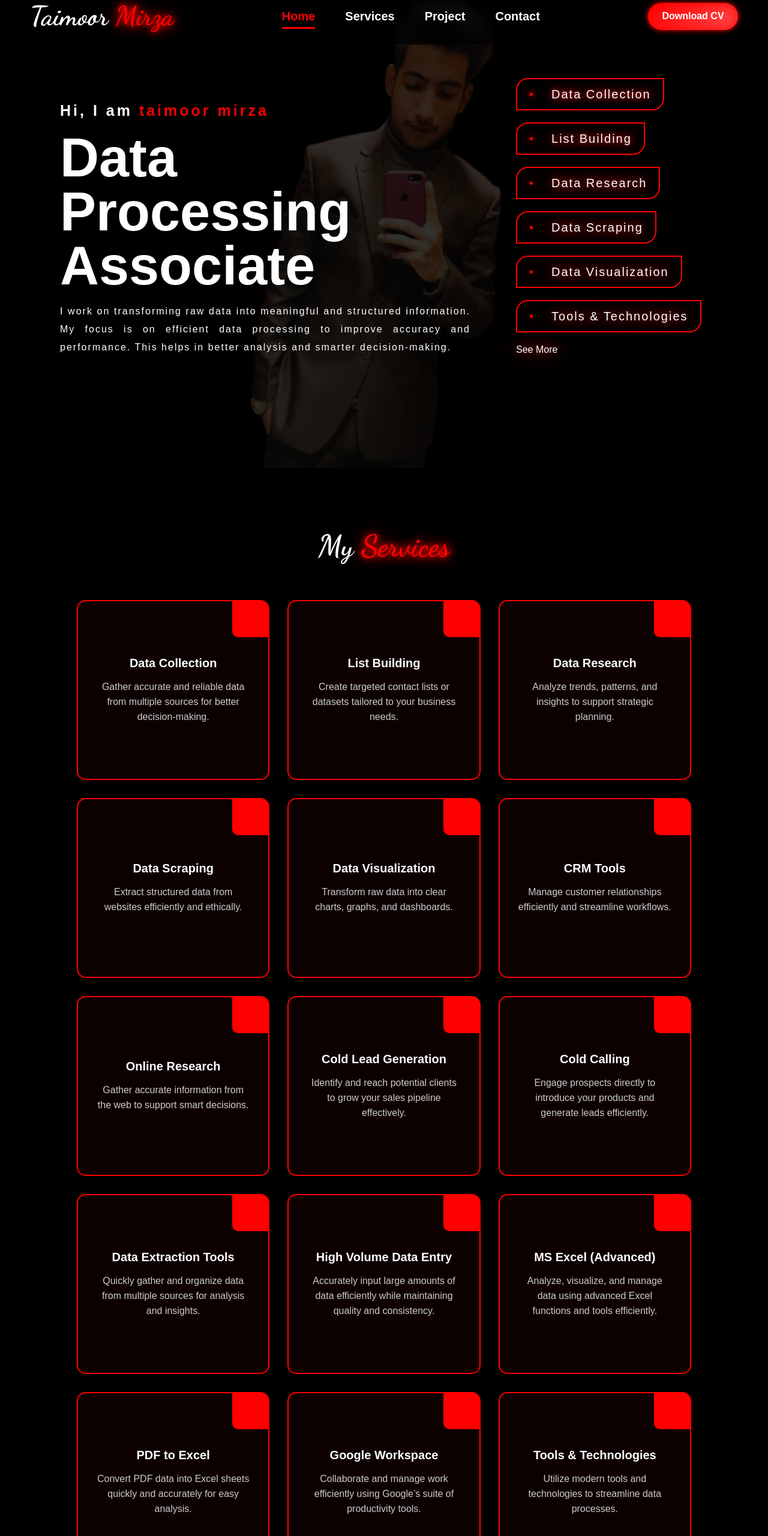
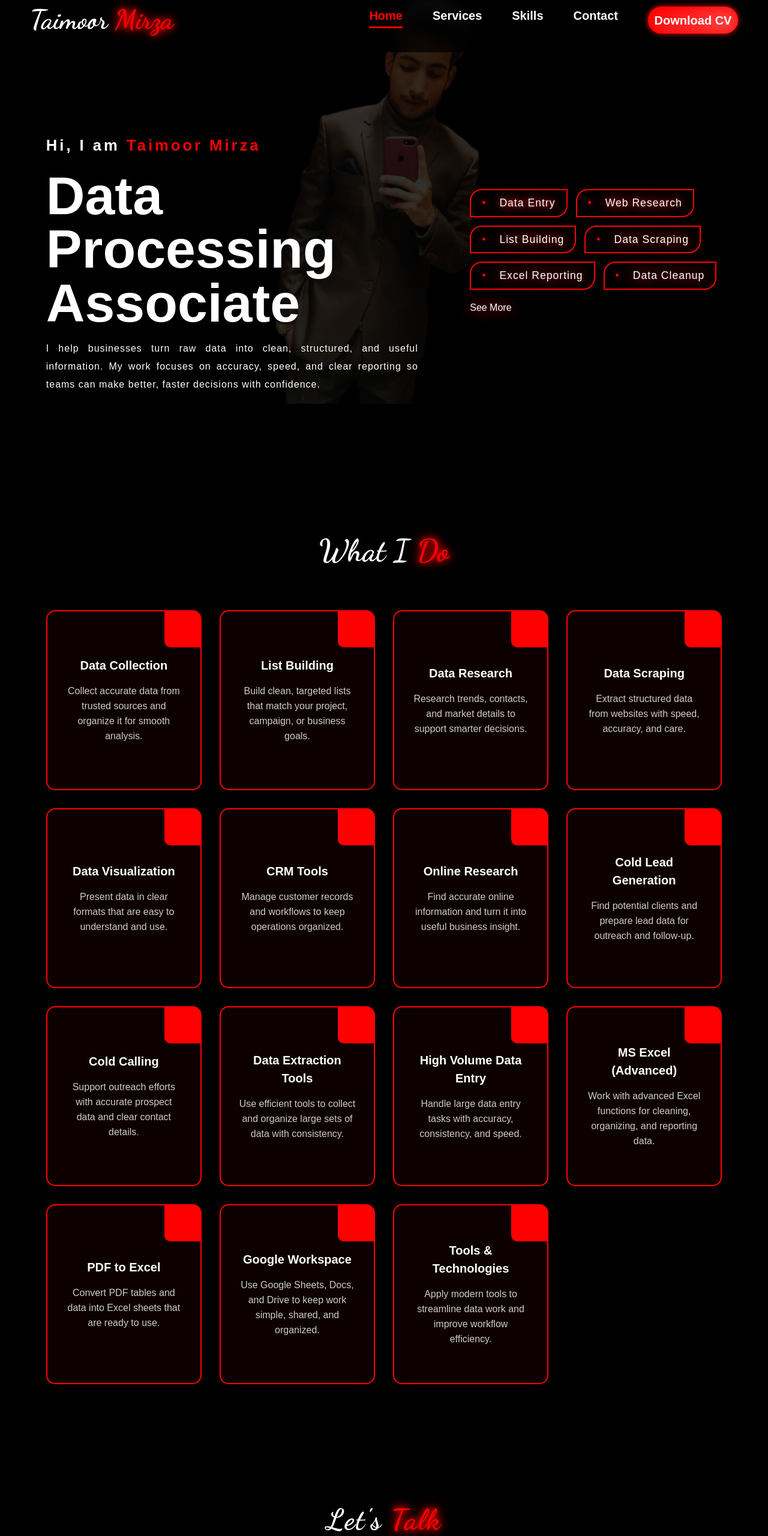
Before and after one commit to ebadmirza2005/taimoor-portfolio, a plain HTML site: page index.html in a window 1280 px wide. Shown: the part 20-2580 px from the top of the page at 60% size. Drawn offline with nearby package versions, Linux system fonts and the light colour scheme.

Commit message:
small things change in contact section

```diff
--- a/index.html
+++ b/index.html
@@ -4,7 +4,8 @@
 <head>
   <meta charset="UTF-8" />
   <meta name="viewport" content="width=device-width, initial-scale=1.0" />
-  <title>Project</title>
+  <title>Taimoor Mirza | Data Processing Associate</title>
+  <meta name="description" content="Taimoor Mirza is a data processing associate focused on data collection, research, list building, scraping, and Excel-based reporting." />
   <link rel="stylesheet" href="style.css" />
   <!-- Google Fonts -->
   <link href="https://fonts.googleapis.com/css2?family=Dancing+Script:wght@400..700&display=swap" rel="stylesheet" />
@@ -28,16 +29,16 @@
         </div>
         <ul id="nav-links">
           <li>
-            <a href="#" class="nav-link active">Home</span></a>
+            <a href="#" class="nav-link active">Home</a>
           </li>
           <li><a href="#service" class="nav-link">Services</a></li>
-          <li><a href="#" class="nav-link">Project</a></li>
+          <li><a href="#service" class="nav-link">Skills</a></li>
           <li><a href="#contact" class="nav-link">Contact</a></li>
+          <li class="cv">
+            <a href="assets/CV-TM.pdf" target="_blank" rel="noopener">Download CV</a>
+          </li>
         </ul>
       </nav>
-      <div class="cv">
-        <a href="assets/CV-TM.pdf" target="_blank">Download CV</a>
-      </div>
     </header>
     <!-- End Header -->
 
@@ -45,22 +46,21 @@
 
     <section class="section-one">
       <div class="detail-section" data-aos="fade-right">
-        <h3>Hi, I am <span style="color: red">taimoor mirza</span></h3>
+        <h3>Hi, I am <span style="color: red">Taimoor Mirza</span></h3>
         <h2>Data Processing Associate</h2>
         <p>
-          I work on transforming raw data into meaningful and structured
-          information. My focus is on efficient data processing to improve
-          accuracy and performance. This helps in better analysis and smarter
-          decision-making.
+          I help businesses turn raw data into clean, structured, and useful information.
+          My work focuses on accuracy, speed, and clear reporting so teams can make better,
+          faster decisions with confidence.
         </p>
       </div>
       <div class="tag-list" data-aos="fade-left">
-        <span>Data Collection</span>
+        <span>Data Entry</span>
+        <span>Web Research</span>
         <span>List Building</span>
-        <span>Data Research</span>
         <span>Data Scraping</span>
-        <span>Data Visualization</span>
-        <span>Tools & Technologies</span>
+        <span>Excel Reporting</span>
+        <span>Data Cleanup</span>
         <a href="#service">See More</a>
       </div>
     </section>
@@ -69,169 +69,128 @@
 
     <section id="service" class="section-two">
 
-      <h1 class="services-title" data-aos="fade-down">My <span>Services</span></h1>
+      <h1 class="services-title" data-aos="fade-down">What I <span>Do</span></h1>
 
       <div class="services-container">
 
         <div class="service-card" data-aos="fade-right">
           <div class="shape"></div>
           <h3>Data Collection</h3>
-          <p>Gather accurate and reliable data from multiple sources for better decision-making.</p>
+          <p>Collect accurate data from trusted sources and organize it for smooth analysis.</p>
         </div>
 
         <div class="service-card" data-aos="fade-right">
           <div class="shape"></div>
           <h3>List Building</h3>
-          <p>Create targeted contact lists or datasets tailored to your business needs.</p>
+          <p>Build clean, targeted lists that match your project, campaign, or business goals.</p>
         </div>
 
         <div class="service-card" data-aos="fade-right">
           <div class="shape"></div>
           <h3>Data Research</h3>
-          <p>Analyze trends, patterns, and insights to support strategic planning.</p>
+          <p>Research trends, contacts, and market details to support smarter decisions.</p>
         </div>
 
         <div class="service-card" data-aos="fade-right">
           <div class="shape"></div>
           <h3>Data Scraping</h3>
-          <p>Extract structured data from websites efficiently and ethically.</p>
+          <p>Extract structured data from websites with speed, accuracy, and care.</p>
         </div>
 
         <div class="service-card" data-aos="fade-right">
           <div class="shape"></div>
           <h3>Data Visualization</h3>
-          <p>Transform raw data into clear charts, graphs, and dashboards.</p>
+          <p>Present data in clear formats that are easy to understand and use.</p>
         </div>
 
         <div class="service-card" data-aos="fade-right">
           <div class="shape"></div>
           <h3>CRM Tools</h3>
-          <p>Manage customer relationships efficiently and streamline workflows.</p>
+          <p>Manage customer records and workflows to keep operations organized.</p>
         </div>
 
         <div class="service-card" data-aos="fade-right">
           <div class="shape"></div>
           <h3>Online Research</h3>
-          <p>Gather accurate information from the web to support smart decisions.</p>
+          <p>Find accurate online information and turn it into useful business insight.</p>
         </div>
 
         <div class="service-card" data-aos="fade-right">
           <div class="shape"></div>
           <h3>Cold Lead Generation</h3>
-          <p>Identify and reach potential clients to grow your sales pipeline effectively.</p>
+          <p>Find potential clients and prepare lead data for outreach and follow-up.</p>
         </div>
 
         <div class="service-card" data-aos="fade-right">
           <div class="shape"></div>
           <h3>Cold Calling</h3>
-          <p>Engage prospects directly to introduce your products and generate leads efficiently.</p>
+          <p>Support outreach efforts with accurate prospect data and clear contact details.</p>
         </div>
 
         <div class="service-card" data-aos="fade-right">
           <div class="shape"></div>
           <h3>Data Extraction Tools</h3>
-          <p>Quickly gather and organize data from multiple sources for analysis and insights.</p>
+          <p>Use efficient tools to collect and organize large sets of data with consistency.</p>
         </div>
 
         <div class="service-card" data-aos="fade-right">
           <div class="shape"></div>
           <h3>High Volume Data Entry</h3>
-          <p>Accurately input large amounts of data efficiently while maintaining quality and consistency.</p>
+          <p>Handle large data entry tasks with accuracy, consistency, and speed.</p>
         </div>
 
         <div class="service-card" data-aos="fade-right">
           <div class="shape"></div>
           <h3>MS Excel (Advanced)</h3>
-          <p>Analyze, visualize, and manage data using advanced Excel functions and tools efficiently.</p>
+          <p>Work with advanced Excel functions for cleaning, organizing, and reporting data.</p>
         </div>
 
         <div class="service-card" data-aos="fade-right">
           <div class="shape"></div>
           <h3>PDF to Excel</h3>
-          <p>Convert PDF data into Excel sheets quickly and accurately for easy analysis.</p>
+          <p>Convert PDF tables and data into Excel sheets that are ready to use.</p>
         </div>
 
         <div class="service-card" data-aos="fade-right">
           <div class="shape"></div>
           <h3>Google Workspace</h3>
-          <p>Collaborate and manage work efficiently using Google’s suite of productivity tools.</p>
+          <p>Use Google Sheets, Docs, and Drive to keep work simple, shared, and organized.</p>
         </div>
 
         <div class="service-card" data-aos="fade-right">
           <div class="shape"></div>
           <h3>Tools & Technologies</h3>
-          <p>Utilize modern tools and technologies to streamline data processes.</p>
+          <p>Apply modern tools to streamline data work and improve workflow efficiency.</p>
         </div>
 
       </div>
     </section>
 
     <!-- Section Three -->
-<!--
-    <section class="projects" id="projects">
-
-      <h2 class="section-title">My Projects</h2>
-
-      <div class="projects-container">
-
-        <div class="project-card">
-          <img src="project1.jpg">
-
-          <div class="project-info">
-            <h3>Data Scraping Tool</h3>
-            <p>Automated tool for collecting large datasets.</p>
-            <a href="#">View Project</a>
-          </div>
-        </div>
-
-        <div class="project-card">
-          <img src="project2.jpg">
-
-          <div class="project-info">
-            <h3>Lead Generation System</h3>
-            <p>Advanced prospect list building system.</p>
-            <a href="#">View Project</a>
-          </div>
-        </div>
-
-        <div class="project-card">
-          <img src="project3.jpg">
-
-          <div class="project-info">
-            <h3>Data Visualization</h3>
-            <p>Interactive dashboards for analytics.</p>
-            <a href="#">View Project</a>
-          </div>
-        </div>
-
-      </div>
-
-    </section> -->
-
     <!-- Section Four -->
 
     <section class="section-four" id="contact">
 
-      <h1 class="contact-heading" data-aos="fade-down">Get In <span>Touch</span></h1>
+      <h1 class="contact-heading" data-aos="fade-down">Let's <span>Talk</span></h1>
 
       <div class="contact-container">
 
         <div class="contact-left" data-aos="fade-right">
 
           <div class="contact-card">
-            <i class="fa-solid fa-envelope"></i>
+            <i class='bx bx-envelope'></i>
             <h3>Email</h3>
-            <p>example@email.com</p>
+            <p>taimoormirza757@gmail.com</p>
           </div>
 
           <div class="contact-card">
-            <i class="fa-solid fa-phone"></i>
+            <i class='bx bx-phone'></i>
             <h3>Phone</h3>
-            <p>+92 300 000000</p>
+            <p>+92 311 2719180  </p>
           </div>
 
           <div class="contact-card">
-            <i class="fa-solid fa-location-dot"></i>
+            <i class='bx bx-map'></i>
             <h3>Location</h3>
             <p>Pakistan</p>
           </div>
--- a/script.js
+++ b/script.js
@@ -1,33 +1,27 @@
-// Hamburger Menu on Mobile
-
-
 const hamburger = document.getElementById('hamburger');
 const navLinks = document.getElementById('nav-links');
 
+if (hamburger && navLinks) {
   hamburger.addEventListener('click', () => {
     navLinks.classList.toggle('show');
     hamburger.classList.toggle('active');
   });
+}
 
+const links = document.querySelectorAll('.nav-link');
 
-//   Active Links
-
- let links = document.querySelectorAll(".nav-link");
-
-links.forEach(link => {
-  link.addEventListener("click", function() {
-      links.forEach(nav => nav.classList.remove("active"));
-      this.classList.add("active");
+links.forEach((link) => {
+  link.addEventListener('click', function () {
+    links.forEach((nav) => nav.classList.remove('active'));
+    this.classList.add('active');
   });
 });
 
+const cursor = document.querySelector('.cursor');
 
-// Custom Cursor Only Protfolio
-
-
-let cursor = document.querySelector(".cursor");
-
-document.addEventListener("mousemove", (e) => {
-    cursor.style.left = e.clientX + "px";
-    cursor.style.top = e.clientY + "px";
+if (cursor && window.matchMedia('(pointer: fine)').matches) {
+  document.addEventListener('mousemove', (e) => {
+    cursor.style.left = `${e.clientX}px`;
+    cursor.style.top = `${e.clientY}px`;
   });
+}
--- a/style.css
+++ b/style.css
@@ -8,6 +8,7 @@ body {
     background-color: black;
     font-family: 'Poppins', sans-serif;
     color: white;
+    line-height: 1.5;
     overflow-x: hidden;
 }
 
@@ -29,34 +30,27 @@ html {
 
 ::-webkit-scrollbar {
     width: 10px;
-    /* scrollbar width */
 }
 
 ::-webkit-scrollbar-track {
     background: #111;
-    /* track color */
     border-radius: 10px;
 }
 
 ::-webkit-scrollbar-thumb {
     background-color: red;
-    /* thumb color */
     border-radius: 10px;
     border: 2px solid #111;
-    /* optional border to give padding */
 }
 
 ::-webkit-scrollbar-thumb:hover {
     background-color: #ff4d4d;
-    /* hover effect */
 }
 
 /* Firefox */
 * {
     scrollbar-width: thin;
-    /* "auto" or "thin" */
     scrollbar-color: red #111;
-    /* thumb color, track color */
 }
 
 /* Header & Navbar */
@@ -88,7 +82,7 @@ header {
 
 h1 {
     font-family: 'Dancing Script', cursive;
-    font-size: 45px;
+    font-size: clamp(2rem, 4vw, 2.8rem);
     color: white;
     transition: transform 0.5s ease;
 }
@@ -194,7 +188,7 @@ nav ul li a:hover::after {
 .cv {
     display: flex;
     width: 150px;
-    height: 45px;
+    min-height: 45px;
     align-items: center;
     justify-content: center;
     border-radius: 25px;
@@ -218,12 +212,14 @@ nav ul li a:hover::after {
 /* Home Section */
 .section-one {
     display: flex;
-    justify-content: center;
-    padding: 150px 40px 0 100px;
+    align-items: center;
+    justify-content: space-between;
+    gap: 40px;
+    padding: 140px 6vw 60px;
     width: 100%;
-    height: 100vh;
+    min-height: 100vh;
     background: linear-gradient(rgba(0, 0, 0, 0.8), rgba(0, 0, 0, 0.8)), url('assets/taimoor.png');
-    background-size: 50%;
+    background-size: min(42vw, 520px);
     background-position: top center;
     background-repeat: no-repeat;
     animation: fadeIn 2s ease forwards;
@@ -243,18 +239,18 @@ nav ul li a:hover::after {
 
 .detail-section {
     margin-top: 40px;
-    width: 80%;
+    width: min(650px, 100%);
 }
 
 .detail-section h3 {
     margin-bottom: 20px;
-    font-size: 25px;
+    font-size: clamp(1rem, 2.2vw, 1.6rem);
     letter-spacing: 4px;
 }
 
 .detail-section h2 {
-    font-size: 90px;
-    width: 100px;
+    font-size: clamp(2.8rem, 7vw, 5.6rem);
+    width: auto;
     color: white;
     line-height: 1;
     animation: floatText 3s ease-in-out infinite;
@@ -262,10 +258,11 @@ nav ul li a:hover::after {
 
 .detail-section p {
     margin-top: 15px;
-    width: 90%;
+    width: 100%;
+    max-width: 620px;
     text-align: justify;
-    letter-spacing: 2px;
-    line-height: 30px;
+    letter-spacing: 1px;
+    line-height: 1.9;
 }
 
 @keyframes floatText {
@@ -281,7 +278,11 @@ nav ul li a:hover::after {
 }
 
 .tag-list {
-    width: 40%;
+    width: min(420px, 100%);
+    display: flex;
+    flex-wrap: wrap;
+    gap: 14px;
+    justify-content: flex-start;
 }
 
 .tag-list span::before {
@@ -291,14 +292,13 @@ nav ul li a:hover::after {
 }
 
 .tag-list span {
-    padding: 5px 20px;
+    padding: 8px 18px;
     width: fit-content;
     display: flex;
-    margin-bottom: 20px;
-    gap: 20px;
-    line-height: 40px;
-    font-size: 20px;
-    letter-spacing: 2px;
+    align-items: center;
+    gap: 14px;
+    font-size: clamp(0.9rem, 2vw, 1.1rem);
+    letter-spacing: 1px;
     border: 2px solid red;
     border-radius: 20px 0;
 
@@ -330,6 +330,7 @@ nav ul li a:hover::after {
 .tag-list a {
     text-decoration: none;
     color: white;
+    margin-top: 4px;
 }
 
 
@@ -373,13 +374,13 @@ nav ul li a:hover::after {
 }
 
 .section-two {
-    padding: 100px 10%;
+    padding: 100px 6vw;
     background: black;
 }
 
 .services-title {
     text-align: center;
-    font-size: 50px;
+    font-size: clamp(2rem, 4vw, 3.2rem);
     margin-bottom: 60px;
 }
 
@@ -390,7 +391,7 @@ nav ul li a:hover::after {
 /* Grid */
 .services-container {
     display: grid;
-    grid-template-columns: repeat(3, 1fr);
+    grid-template-columns: repeat(auto-fit, minmax(220px, 1fr));
     gap: 30px;
 }
 
@@ -402,7 +403,8 @@ nav ul li a:hover::after {
     align-items: center;
     justify-content: center;
     padding: 40px 30px;
-    height: 300px;
+    min-height: 300px;
+    height: auto;
     border: 2px solid red;
     border-radius: 15px;
     background: rgba(255, 0, 0, 0.05);
@@ -452,7 +454,7 @@ nav ul li a:hover::after {
 }
 
 .section-four {
-    padding: 90px 10%;
+    padding: 90px 6vw;
     background: #000;
     color: white;
     position: relative;
@@ -460,7 +462,7 @@ nav ul li a:hover::after {
 
 .contact-heading {
     text-align: center;
-    font-size: 44px;
+    font-size: clamp(2.2rem, 4vw, 3rem);
     margin-bottom: 70px;
     font-family: 'Dancing Script';
     letter-spacing: 2px;
@@ -468,7 +470,7 @@ nav ul li a:hover::after {
 
 .contact-container {
     display: grid;
-    grid-template-columns: 1fr 1fr;
+    grid-template-columns: repeat(auto-fit, minmax(280px, 1fr));
     gap: 60px;
 }
 
@@ -487,6 +489,7 @@ nav ul li a:hover::after {
     border-radius: 12px;
     text-align: center;
     backdrop-filter: blur(10px);
+    cursor: pointer;
     transition: 0.4s;
 }
 
@@ -494,6 +497,10 @@ nav ul li a:hover::after {
     font-size: 30px;
     color: #ff1a1a;
     margin-bottom: 10px;
+}
+
+.contact-card h3 {
+    margin-bottom: 5px;
 }
 
 .contact-card:hover {
@@ -572,102 +579,9 @@ nav ul li a:hover::after {
     box-shadow: 0 0 20px #ff1a1a;
 }
 
-/* .projects {
-    padding: 120px 10%;
-    background: black;
-    color: white;
-}
-
-.section-title {
-    text-align: center;
-    font-size: 42px;
-    margin-bottom: 70px;
-    color: #ff1a1a;
-    letter-spacing: 2px;
-}
-
-.projects-container {
-    display: grid;
-    grid-template-columns: repeat(3, 1fr);
-    gap: 30px;
-}
-
-CARD
-
-.project-card {
-    position: relative;
-    overflow: hidden;
-    border-radius: 12px;
-    cursor: pointer;
-}
-
-.project-card img {
-    width: 100%;
-    display: block;
-    transition: 0.6s;
-}
-
-OVERLAY
-
-.project-info {
-    position: absolute;
-    bottom: -100%;
-    left: 0;
-    width: 100%;
-    height: 100%;
-    background: linear-gradient(transparent, rgba(0, 0, 0, 0.9));
-    display: flex;
-    flex-direction: column;
-    justify-content: center;
-    align-items: center;
-    text-align: center;
-    padding: 20px;
-    transition: 0.6s;
-}
-
-.project-info h3 {
-    color: #ff1a1a;
-    margin-bottom: 10px;
-}
-
-.project-info p {
-    font-size: 14px;
-    margin-bottom: 15px;
-    color: #ccc;
-}
-
-.project-info a {
-    text-decoration: none;
-    background: #ff1a1a;
-    padding: 8px 16px;
-    border-radius: 4px;
-    color: white;
-    transition: 0.3s;
-}
-
-.project-info a:hover {
-    box-shadow: 0 0 15px #ff1a1a;
-}
-
-HOVER ANIMATION
-
-.project-card:hover img {
-    transform: scale(1.2);
-}
-
-.project-card:hover .project-info {
-    bottom: 0;
-}
-
-CARD GLOW
-
-.project-card:hover {
-    box-shadow: 0 0 25px rgba(255, 0, 0, 0.6);
-} */
-
 @media screen and (max-width: 900px) {
     header {
-        padding: 20px 30px;
+        padding: 16px 20px;
     }
 
     /* Show hamburger */
@@ -689,7 +603,6 @@ CARD GLOW
 
     nav ul.show {
         max-height: 500px;
-        /* Enough for all links */
     }
 
     nav ul li {
@@ -707,22 +620,31 @@ CARD GLOW
     }
 
     .section-one {
-        padding: 150px 20px 0 20px;
-        background-size: 80%;
+        flex-direction: column;
+        align-items: center;
+        justify-content: center;
+        padding: 130px 20px 50px;
+        background-size: min(75vw, 420px);
+        background-position: top center;
+        text-align: center;
+    }
+
+    .detail-section {
+        display: flex;
+        flex-direction: column;
+        align-items: center;
     }
 
     .detail-section p {
         width: 100%;
     }
 
-    .detail-section h2 {
-        font-size: 60px;
-        width: auto;
+    .tag-list {
+        width: 100%;
+        justify-content: center;
     }
 
     .services-container {
-        grid-template-columns: repeat(2, 1fr);
-        /* 2 columns on tablets */
         gap: 20px;
     }
 }
@@ -730,25 +652,40 @@ CARD GLOW
 
 
 @media screen and (max-width: 600px) {
-    .services-container {
-        grid-template-columns: 1fr;
-        /* 1 column on mobile */
-        gap: 20px;
+    header {
+        gap: 12px;
+        flex-wrap: wrap;
+    }
+
+    nav ul {
+        width: min(220px, 90vw);
+    }
+
+    .cv {
+        width: 140px;
+    }
+
+    .section-one {
+        padding-top: 120px;
+        background-size: min(90vw, 360px);
+    }
+
+    .detail-section h3 {
+        letter-spacing: 2px;
     }
 
     .service-card {
-        padding: 30px 20px;
+        padding: 28px 20px;
         height: auto;
-        /* allow flexible height */
     }
 
     .service-card h3 {
-        font-size: 22px;
+        font-size: 18px;
     }
 
     .service-card p {
         font-size: 14px;
-        line-height: 22px;
+        line-height: 1.7;
     }
 
     .shape {
@@ -762,4 +699,28 @@ CARD GLOW
         height: 100%;
         border-radius: 10px;
     }
+
+    .contact-right,
+    .contact-card {
+        padding: 24px;
+    }
+
+    .contact-container {
+        gap: 30px;
+    }
 }
+
+@media (pointer: coarse) {
+    .cursor {
+        display: none;
+    }
+
+    .service-card:hover,
+    .contact-card:hover,
+    .cv:hover,
+    .send-btn:hover,
+    nav ul li a:hover {
+        transform: none;
+        box-shadow: none;
+    }
+}
```
Lines whose indentation alone changed are shown as unchanged.
